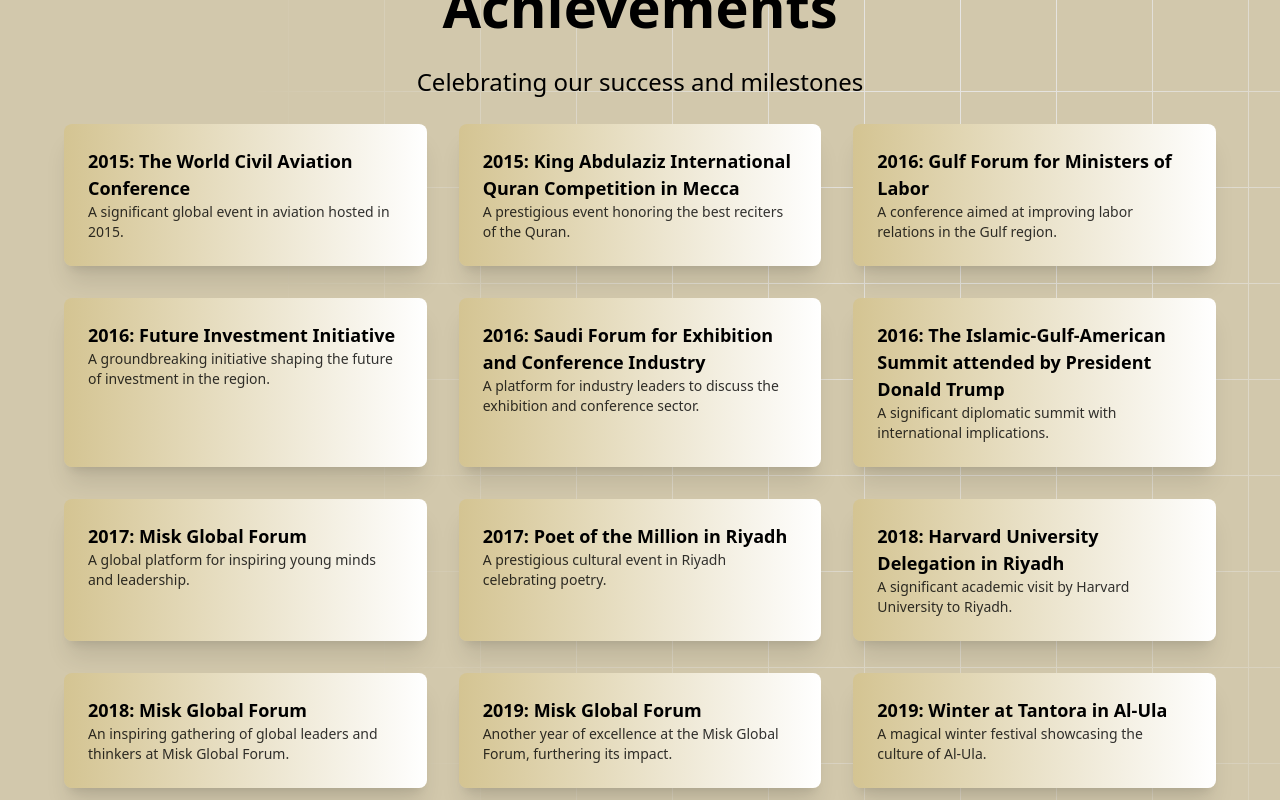
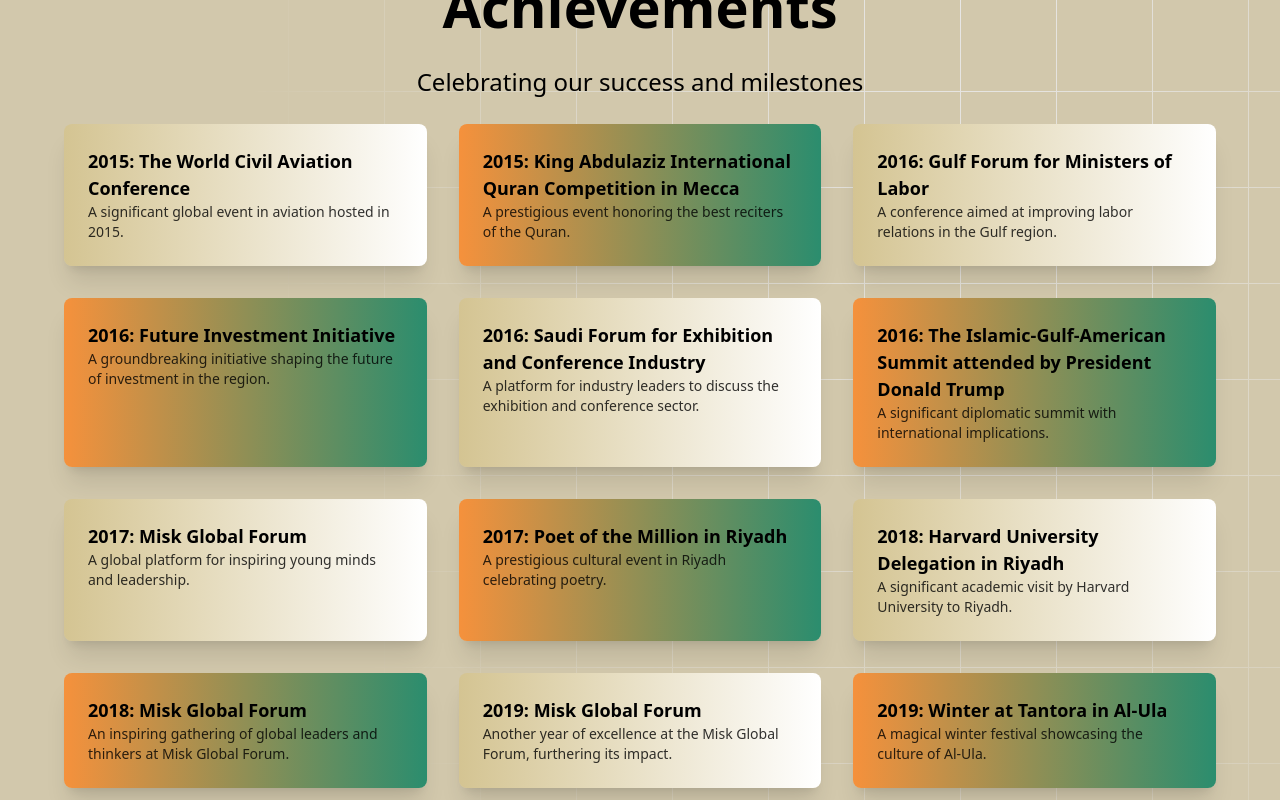
Before and after one commit to abdelrahman-Ebrahim/hayatours, a Next.js app: page / in a window 1280 px wide. Shown: the part 3940-4740 px from the top of the page. Built offline with nearby package versions, Linux system fonts and the light colour scheme.

Commit message:
Colors test2

```diff
--- a/components/Achievements.tsx
+++ b/components/Achievements.tsx
@@ -77,7 +77,10 @@
                 {[...Array(18)].map((_, index) => (
                     <motion.div
                         key={index}
-                        className='bg-gradient-to-r from-[#d4c492] to-[#ffffff] p-6 rounded-lg shadow-xl transform transition-all hover:scale-105 hover:shadow-2xl hover:rotate-1'
+                        className={`p-6 rounded-lg shadow-xl transform transition-all hover:scale-105 hover:shadow-2xl hover:rotate-1 ${index % 2 === 0
+                                ? 'bg-gradient-to-r from-[#d4c492] to-[#ffffff]'
+                                : 'bg-gradient-to-r from-[#F5913C] to-[#2B8D6E]'
+                            }`}
                         variants={staggerItem}
                     >
                         {/* Your existing achievement cards content */}
```
